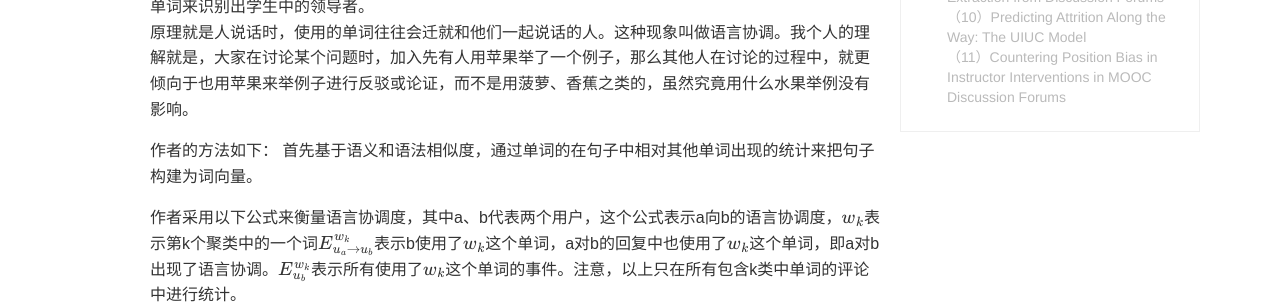
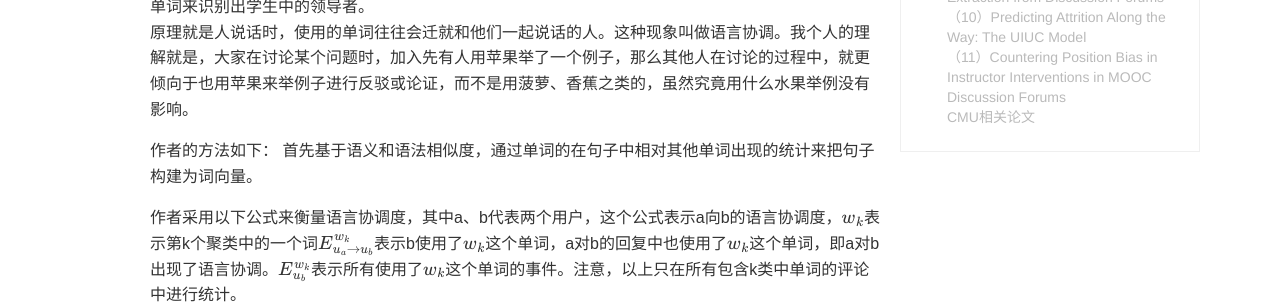
Before and after one commit to yuanmingchen/yuanmingchen.github.io, a Jekyll site: the page built from _posts/2019-04-19-online course nlp paper survey 2.md, in a window 1280 px wide and 900 px high, scrolled down 757 px. Shown: the part 524-828 px from the top of the window. Built offline with Jekyll 4.4.1, drawn with Linux system fonts in a browser that asks for light colours; formulas are drawn with MathJax 3; comment, search, counter and statistics services are not loaded.

Commit message:
Updates _posts/2019-04-19-online course nlp paper survey 2.md
Auto commit by GitBook Editor

```diff
--- a/_posts/2019-04-19-online course nlp paper survey 2.md
+++ b/_posts/2019-04-19-online course nlp paper survey 2.md
@@ -92,3 +92,5 @@ $P_{v_a}$
 **论文地址**：<https://www.aclweb.org/anthology/W18-3720v2> 【
 Proceedings of the 5th Workshop on Natural Language Processing Techniques for Educational Applications  2018】
 **论文介绍**：
+
+### CMU相关论文
```
